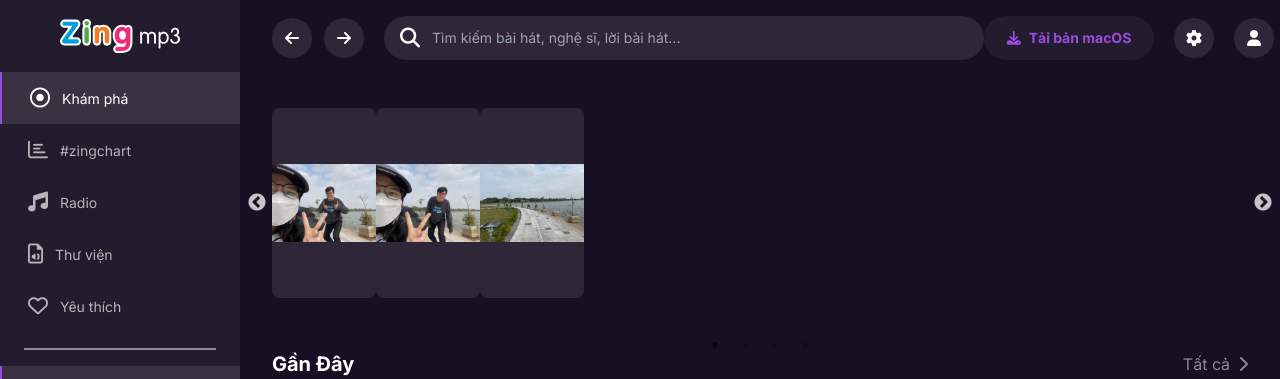
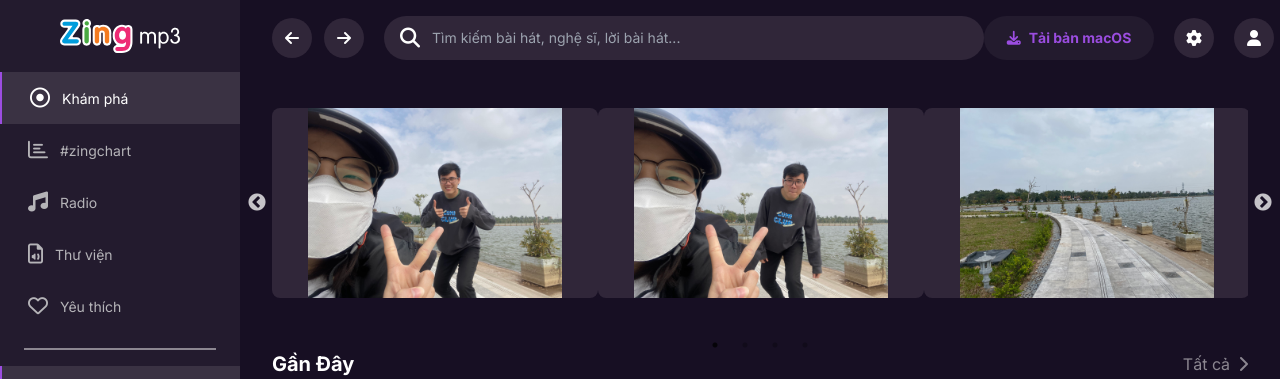
Before and after one commit to theshyy1/Zing-MP5, a React (Vite) app: page / in a window 1280 px wide. Shown: the top 379 px of the page. Built offline with nearby package versions, Linux system fonts and the light colour scheme.

Commit message:
refactor

```diff
--- a/src/components/imageItem/index.jsx
+++ b/src/components/imageItem/index.jsx
@@ -1,5 +1,4 @@
 import React from "react";
-
 const ImageItem = ({ img }) => {
   return (
     <div className="">
--- a/src/pages/Homepage.jsx
+++ b/src/pages/Homepage.jsx
@@ -19,7 +19,7 @@ const Homepage = () => {
   return (
     <div className={`${music && "pb-20"}`}>
       <Slider
-        className="w-full  justify-between md:grid md:grid-cols-2 lg:grid-cols-3 gap-5 py-8"
+        className="w-full md:flex justify-between grid md:grid-cols-2 lg:grid-cols-3 gap-5 py-8"
         {...settings}
       >
         {imgList.map((img, index) => (
```
